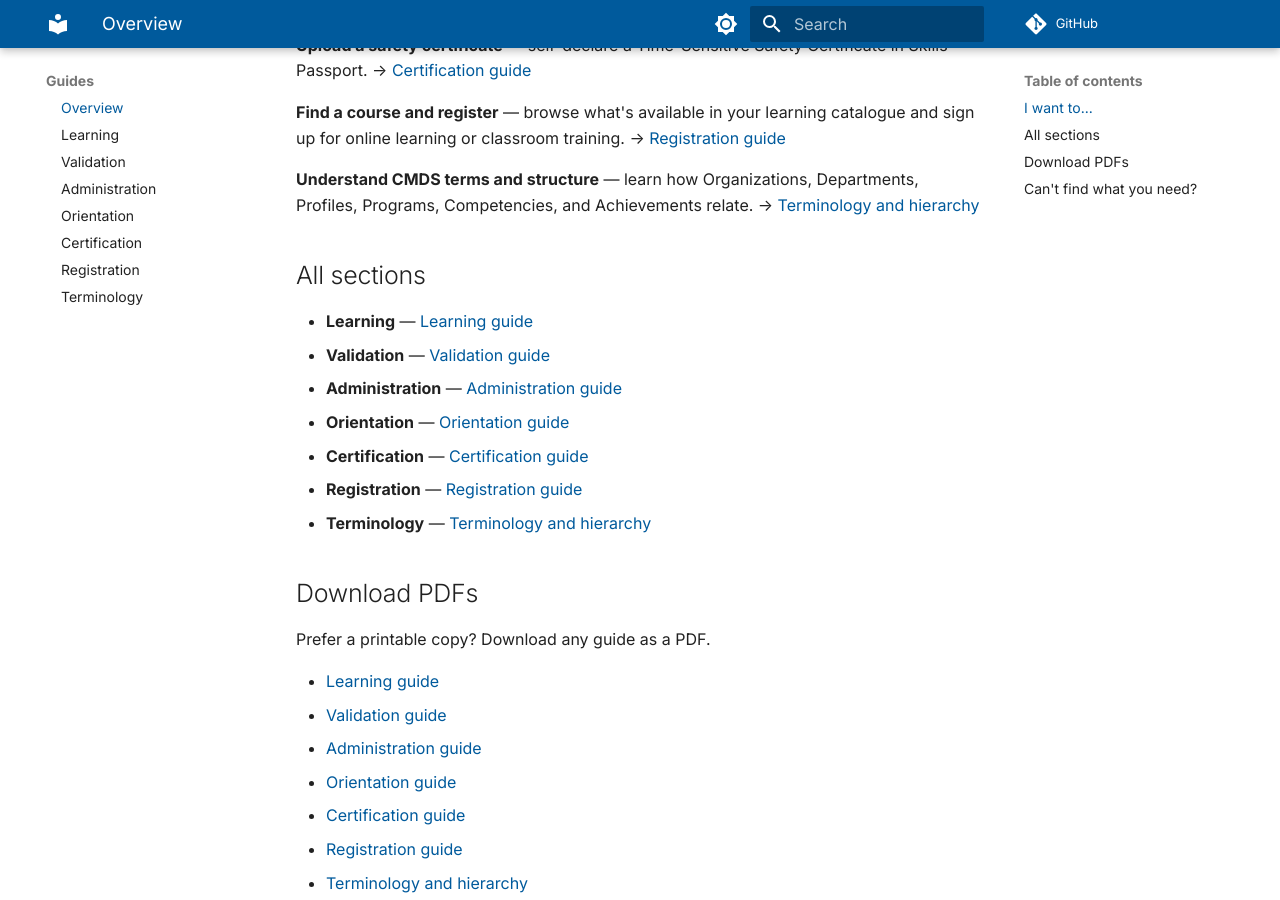
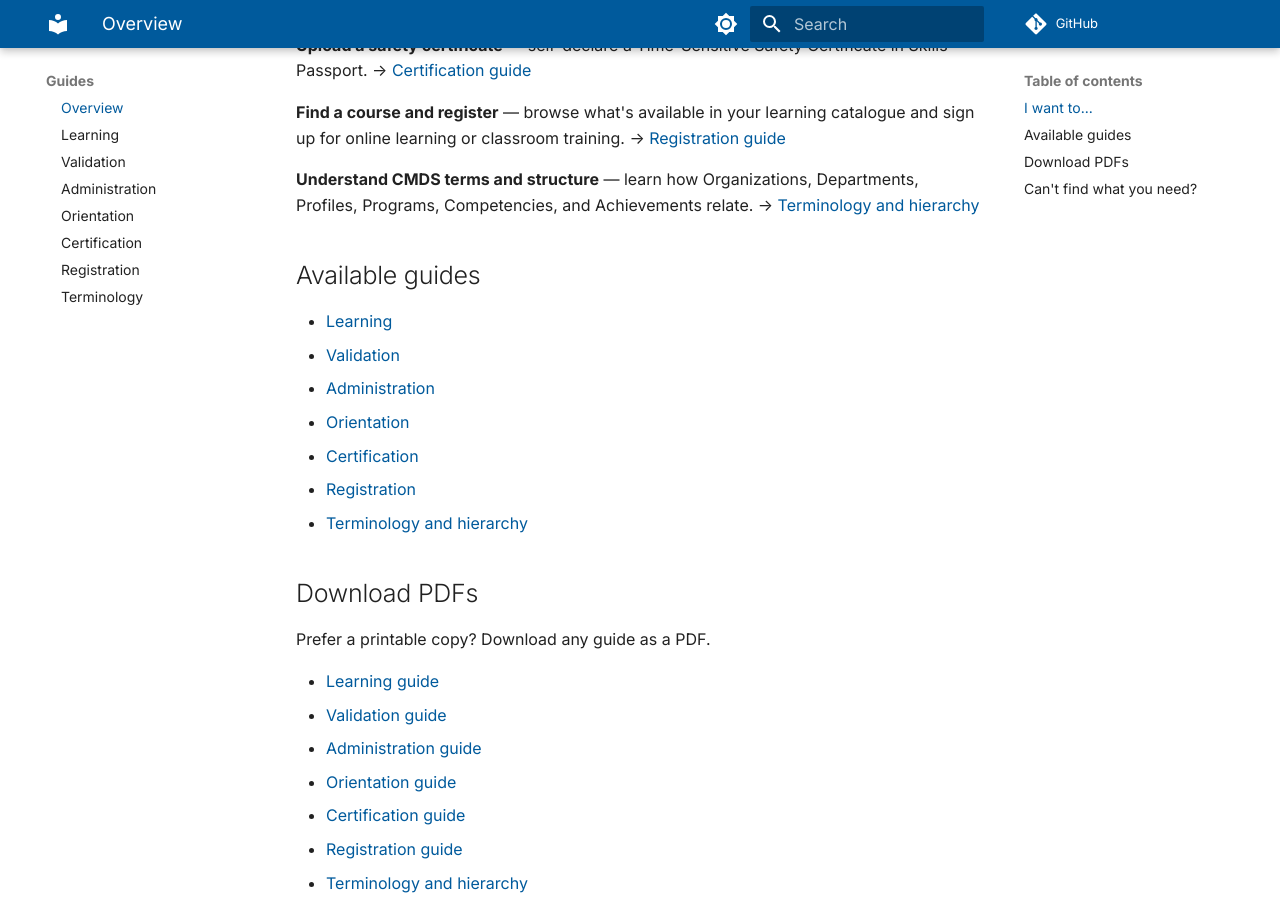
Before and after one commit to cmds-app/docs, an MkDocs documentation site: the page built from docs/guides/index.md, in a window 1280 px wide and 900 px high, scrolled down 673 px. Built offline with MkDocs 1.6.1 and Material for MkDocs 9.7.7, drawn with Linux system fonts in a browser that asks for light colours; comment, search, counter and statistics services are not loaded.

Commit message:
docs(guides): tighten available-guides list

```diff
--- a/docs/guides/index.md
+++ b/docs/guides/index.md
@@ -27,15 +27,15 @@ Pick the guide that matches what you're trying to do.
 **Understand CMDS terms and structure** — learn how Organizations, Departments, Profiles, Programs, Competencies, and Achievements relate.
 → [Terminology and hierarchy](terminology.md)
 
-## All sections
+## Available guides
 
-- **Learning** — [Learning guide](learning.md)
-- **Validation** — [Validation guide](validation.md)
-- **Administration** — [Administration guide](administration.md)
-- **Orientation** — [Orientation guide](orientation.md)
-- **Certification** — [Certification guide](certification.md)
-- **Registration** — [Registration guide](registration.md)
-- **Terminology** — [Terminology and hierarchy](terminology.md)
+- [Learning](learning.md)
+- [Validation](validation.md)
+- [Administration](administration.md)
+- [Orientation](orientation.md)
+- [Certification](certification.md)
+- [Registration](registration.md)
+- [Terminology and hierarchy](terminology.md)
 
 ## Download PDFs
 
```
